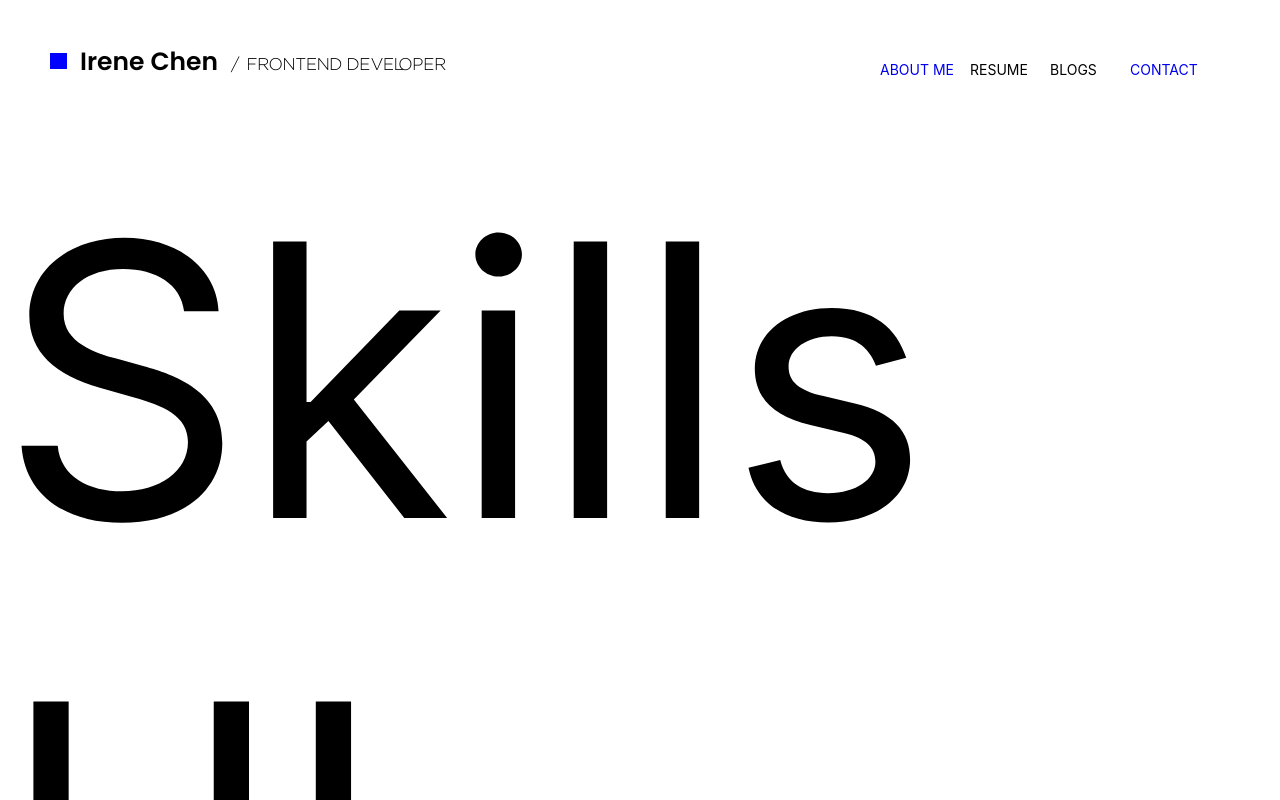
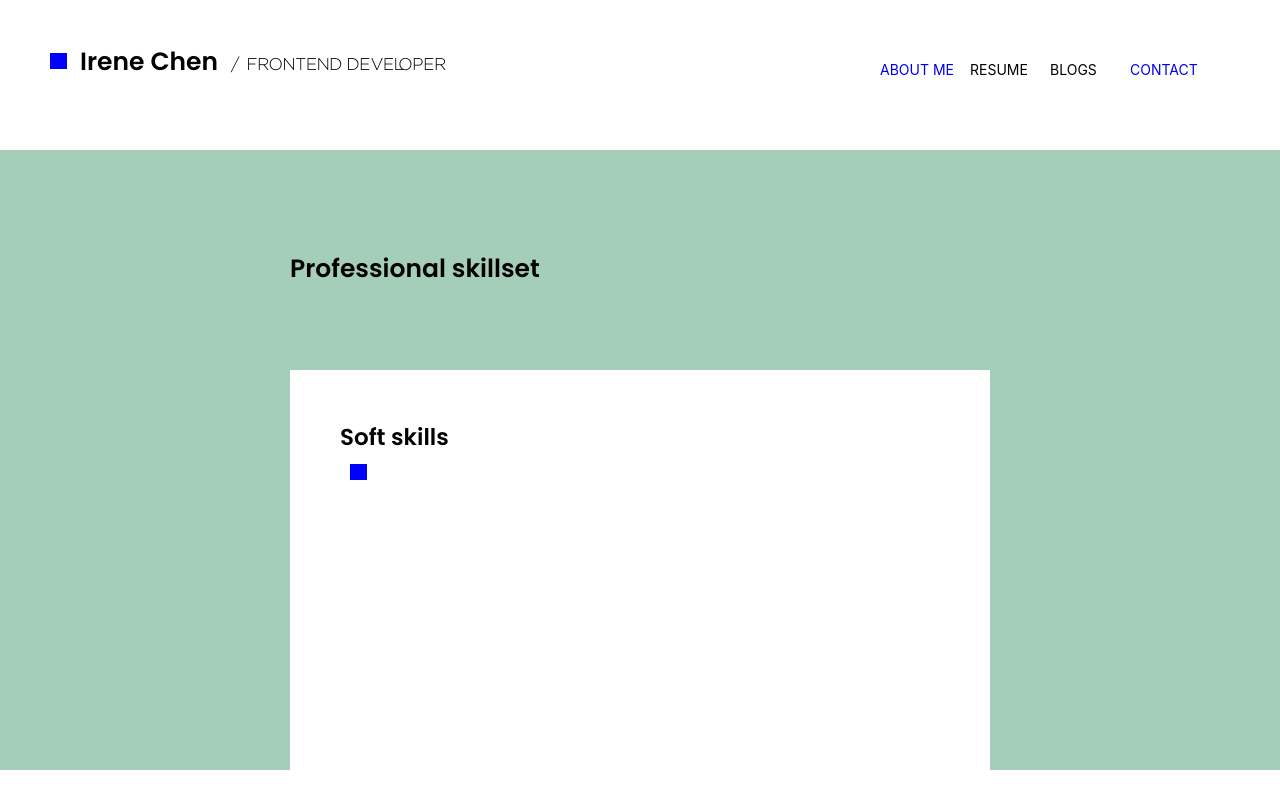
Before and after one commit to cxcongcong/e-portfolio, a React (Create React App) app: page /Skills in a window 1280 px wide. Shown: the top 800 px of the page. Built offline with nearby package versions, Linux system fonts and the light colour scheme.

Commit message:
update skills

```diff
--- /dev/null
+++ b/src/components/Icons/Resume.css
@@ -0,0 +1,34 @@
+.resume {
+    background-color: #a4ceb8;
+    width: 100%;
+}
+
+.resume-context {
+    width: 700px;
+    margin: auto;
+}
+
+.resume-heading {
+    width: 700px;
+    height: 120px;
+    font-family: 'poppinsemibold';
+    font-size: 25px;
+    font-weight: bold;
+    padding-top: 100px;
+}
+
+.resume-info-block {
+    width: 700px;
+}
+
+.resume-skills-info-block {
+    width: 600px;
+    height: 300px;
+    background-color: white;
+    padding: 50px;
+}
+
+.resume-skills-heading {
+    font-family: 'poppinsemibold';
+    font-size: 23px;
+}
--- a/src/components/Skills/Skills.js
+++ b/src/components/Skills/Skills.js
@@ -1,8 +1,20 @@
+import '../Icons/Resume.css';
+import Square from '../Icons/Square';
+
 function Skills() {
     return (
-        <div>
-            <div style={{fontSize:'380px'}}>Skills</div>
-            <div style={{fontSize:'380px'}}>HI</div>
+        <div className="resume">
+            <div className='resume-context'>
+                <div className="resume-heading">Professional skillset</div>
+                <div className="resume-info-block">
+                    <div className='resume-skills-info-block'>
+                        <div className='resume-skills-heading'>Soft skills</div>
+                        <div className='resume-skills-context' style={{position:'relative'}}>
+                            <Square top="10px" left="10px" bgcolor="blue"/>
+                        </div>
+                    </div>
+                </div>
+            </div>
         </div>
     )
 }
```
